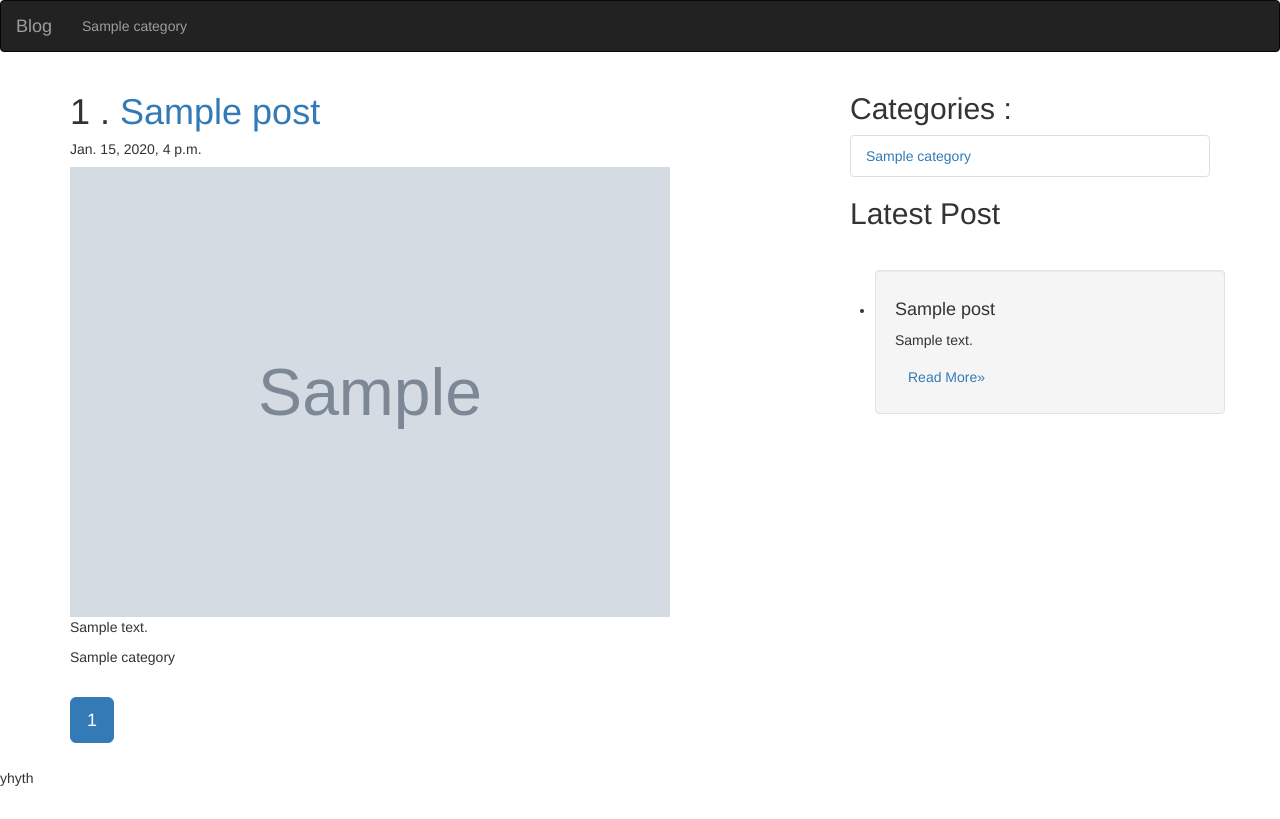
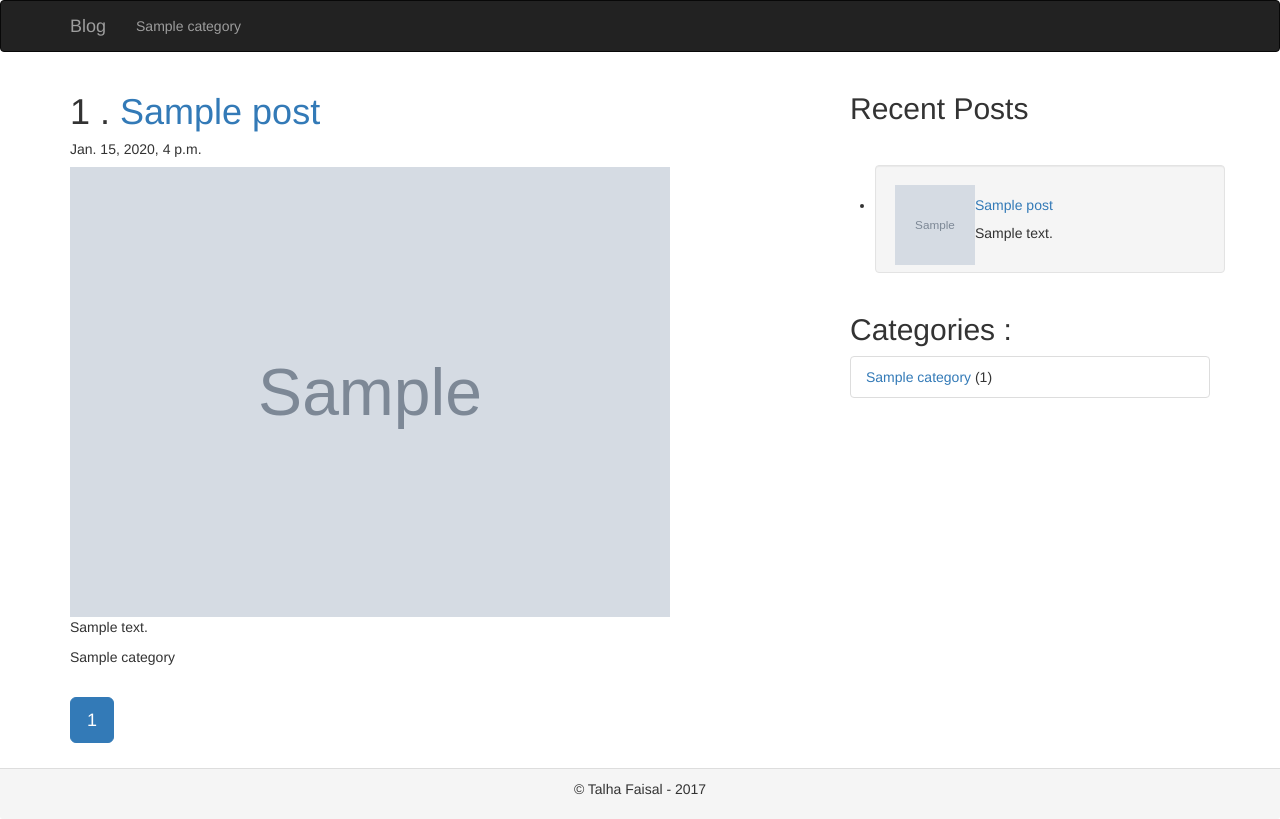
Before and after one commit to tfevan/django_blog, a Django app: page / in a window 1280 px wide. Before the commit the page ends 786 px from the top, so only its background shows below. Run offline with Django 3.2, Linux system fonts and the light colour scheme; tables that the repository leaves empty hold one stand-in row (values such as "Sample post"); grey boxes marked "Sample" are stand-in pictures; some libraries are stand-ins or nearby versions.

Commit message:
template 'index' > recent post link & Category count

```diff
--- a/blog/templates/blog/index.html
+++ b/blog/templates/blog/index.html
@@ -13,14 +13,17 @@
 	<link rel="stylesheet" type="text/css" href="{% static 'bootstrap-3.3.7-dist/css/bootstrap.min.css' %}">
 
 </head>
-
+<body>
 
 <!--Nav bar -->
 
 
 
 					<nav class="navbar navbar-inverse">
+
 						<div class="container-fluid">
+
+						<div class="container">
 
 							<div class="navbar-header">
 								<a class="navbar-brand" href="http://127.0.0.1:8000">Blog</a>
@@ -35,6 +38,8 @@
 								{% endfor %}
 
 							</ul>
+
+						</div>
 
 						</div>
 
@@ -119,41 +124,50 @@
 
 		<div class="col-lg-4">
 
+
+
+
+<!-- Latest Post-->
+
+					<h2>Recent Posts</h2>
+
+					<ul class="pager"></ul>
+
+
+					<ul id="popular" class="row recent">
+
+						{% for latest in latest_list %}
+
+							<li class="span3 well">
+								<img src="{{ latest.image.url }}" class="pull-left" alt="" width="80px" height="80px" />
+								<h5><a href="{% url 'detail' latest.id %}">{{ latest.title }}</a></h5>
+								<p>{{ latest.body|truncatewords:8 }}</p>
+
+							</li>
+
+
+
+
+						{% endfor %}
+
+					</ul>
+
+
+
+
+<!-- Categories -->
+
 					<h2>Categories :</h2>
 
 					{% for category in categories %}
 
 					<ul class="list-group">
 
-					<li class="list-group-item"><a href="{% url 'category' category.id %}">{{ category.title }}</a></li>
+					<li class="list-group-item"><a href="{% url 'category' category.id %}">{{ category.title }}</a><span> ({{ category.post_set.all.count }})</span></li>
 
 					</ul>
 
 					{% endfor %}
-
-
-<!-- Latest Post-->
-
-					<h2>Latest Post</h2>
-
-					<ul class="pager"></ul>
-
-					<ul id="popular" class="row">
-
-						{% for post in posts %}
-
-							<li class="span3 well">
-								<h4>{{ post.title }}</h4>
-								<p>{{ post.body|truncatewords:8 }}</p>
-								<a href="#" class="btn">Read More&raquo;</a>
-							</li>
-
-						{% endfor %}
-
-
-
-
-
 
 
 
@@ -171,4 +185,22 @@
 </div>
 
 
-yhyth
+<!-- Footer -->
+
+
+
+<div class="panel-footer">
+
+	<p class="text-center"> &copy; Talha Faisal - 2017 </p>
+
+
+</div>
+
+
+
+
+
+
+
+</body>
+</html>
--- a/blog/views.py
+++ b/blog/views.py
@@ -26,7 +26,9 @@ def home(request):
 
 	categories = Category.objects.all()
 
-	return render(request, 'blog/index.html', {'posts': posts, 'page_range': page_range, 'categories':categories})
+	latest_list = Post.objects.order_by('published_date')[0:5]
+
+	return render(request, 'blog/index.html', {'latest_list': latest_list ,'posts': posts, 'page_range': page_range, 'categories':categories})
 
 
 def detail(request, post_id):
```
